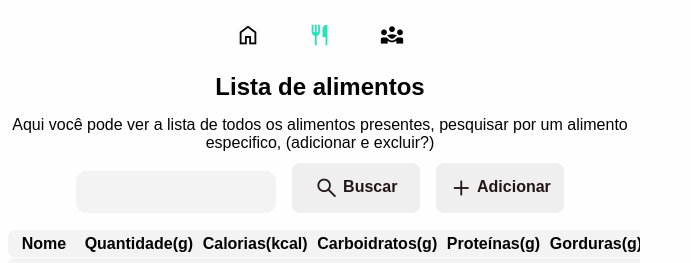
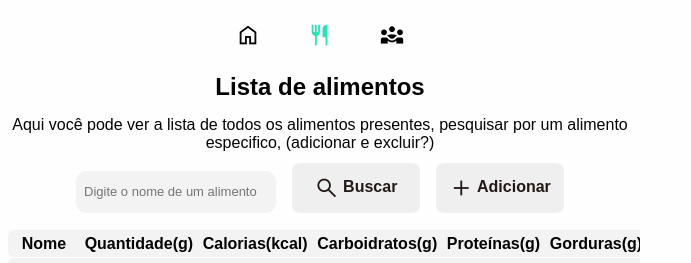
Before and after one commit to codi-Andre/equivalent, a React (Vite) app: page /food-list in a window 1280 px wide. Shown: the top 263 px of the page, without its empty margins (0-691 px from the left). Built offline with nearby package versions, Linux system fonts and the light colour scheme.

Commit message:
refactor: change tags for better semantics (#7)
fix: selector accessibility and meaning

```diff
--- a/src/components/Button/Button.tsx
+++ b/src/components/Button/Button.tsx
@@ -1,16 +1,24 @@
+import { ReactNode } from 'react'
 import * as S from './Button.styles'
 
 interface ButtonProps {
   isNegative?: boolean
   onClick?: () => void
-  children?: string
+  children: ReactNode
+  type?: 'button' | 'submit' | 'reset' | undefined
 }
 
-function Button({ isNegative, onClick, children = 'button' }: ButtonProps) {
+function Button({
+  isNegative,
+  onClick,
+  children = 'button',
+  type,
+}: ButtonProps) {
   return (
     <S.Button
       isNegative={isNegative}
       onClick={onClick}
+      type={type}
     >
       {children}
     </S.Button>
--- a/src/components/FormElementsOld.ts
+++ /dev/null
@@ -1,36 +0,0 @@
-import styled, { css } from 'styled-components'
-
-export const FormContainer = styled.form``
-
-export const Selector = styled.input`
-  border-radius: 10px;
-  height: 50px;
-  min-width: 200px;
-  border: none;
-  padding: 8px;
-  font-size: small;
-
-  :focus {
-    box-shadow: 0 0 0 2px ${({ theme }) => theme.colors.secondary};
-  }
-
-  ${({ theme }) => css`
-    color: ${theme.colors.secondary};
-    background-color: ${theme.colors.grayLight};
-  `}
-`
-
-export const Button = styled.button`
-  height: 50px;
-  width: 128px;
-  border-radius: 8px;
-  border: 0;
-  color: ${({ theme }) => theme.colors.secondary};
-
-  cursor: pointer;
-  font-weight: bold;
-
-  &:hover {
-    border: 2px solid ${({ theme }) => theme.colors.secondary};
-  }
-`
--- a/src/components/Selector/Selector.styles.ts
+++ b/src/components/Selector/Selector.styles.ts
@@ -1,12 +1,14 @@
 import styled, { css } from 'styled-components'
 
-export const Container = styled.form`
+export const Container = styled.div`
   display: flex;
   flex-direction: column;
 `
 
-export const Title = styled.h5`
+export const Title = styled.label`
   margin: 4px;
+  font-size: small;
+  font-weight: bold;
 `
 
 export const Selector = styled.input`
--- a/src/components/Selector/Selector.tsx
+++ b/src/components/Selector/Selector.tsx
@@ -5,16 +5,25 @@ interface SelectorProps {
   title?: string
   type?: string
   min?: number
+  placeholder?: string
 }
 
-function Selector({ listId, title, type, min = 1 }: SelectorProps) {
+function Selector({
+  listId,
+  title,
+  type,
+  min = 1,
+  placeholder,
+}: SelectorProps) {
   return (
     <S.Container>
-      <S.Title>{title}</S.Title>
+      <S.Title htmlFor={title}>{title}</S.Title>
       <S.Selector
+        id={title}
         list={listId}
         type={type}
         min={min}
+        placeholder={placeholder}
       />
     </S.Container>
   )
--- a/src/components/index.ts
+++ b/src/components/index.ts
@@ -1,10 +1,4 @@
 export { Icon } from './Icon'
-export {
-  Button as ButtonOld,
-  FormContainer,
-  Selector as SelectorOld,
-} from './FormElementsOld'
-
 export { default as Button } from './Button/Button'
 export { default as Selector } from './Selector/Selector'
 export { Navigator } from './Navegation/Navigator'
--- a/src/pages/FoodList/AddFoodModal/AddFoodModal.styles.ts
+++ b/src/pages/FoodList/AddFoodModal/AddFoodModal.styles.ts
@@ -1,5 +1,7 @@
 import styled from 'styled-components'
 import * as Dialog from '@radix-ui/react-dialog'
+
+export const FormContainer = styled.form``
 
 export const Overlay = styled(Dialog.Overlay)`
   position: fixed;
--- a/src/pages/FoodList/SearchForm/SearchForm.styles.ts
+++ b/src/pages/FoodList/SearchForm/SearchForm.styles.ts
@@ -1,7 +1,6 @@
-import { FormContainer } from '@/components'
 import styled from 'styled-components'
 
-export const SearchFormContainer = styled(FormContainer)`
+export const SearchFormContainer = styled.form`
   display: flex;
   gap: 1rem;
   justify-content: center;
```
Also changed, not shown: src/pages/FoodList/AddFoodModal/AddFoodModal.tsx (+7 -2 lines).
